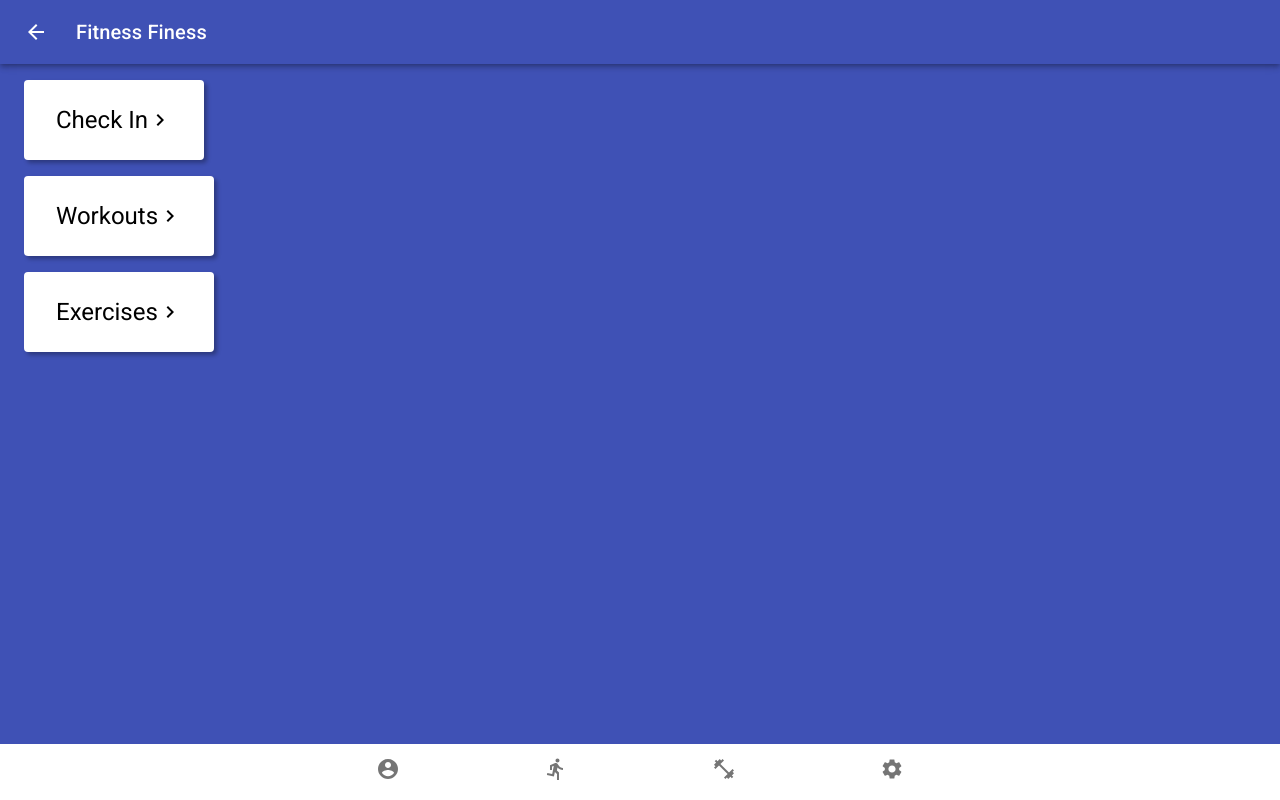
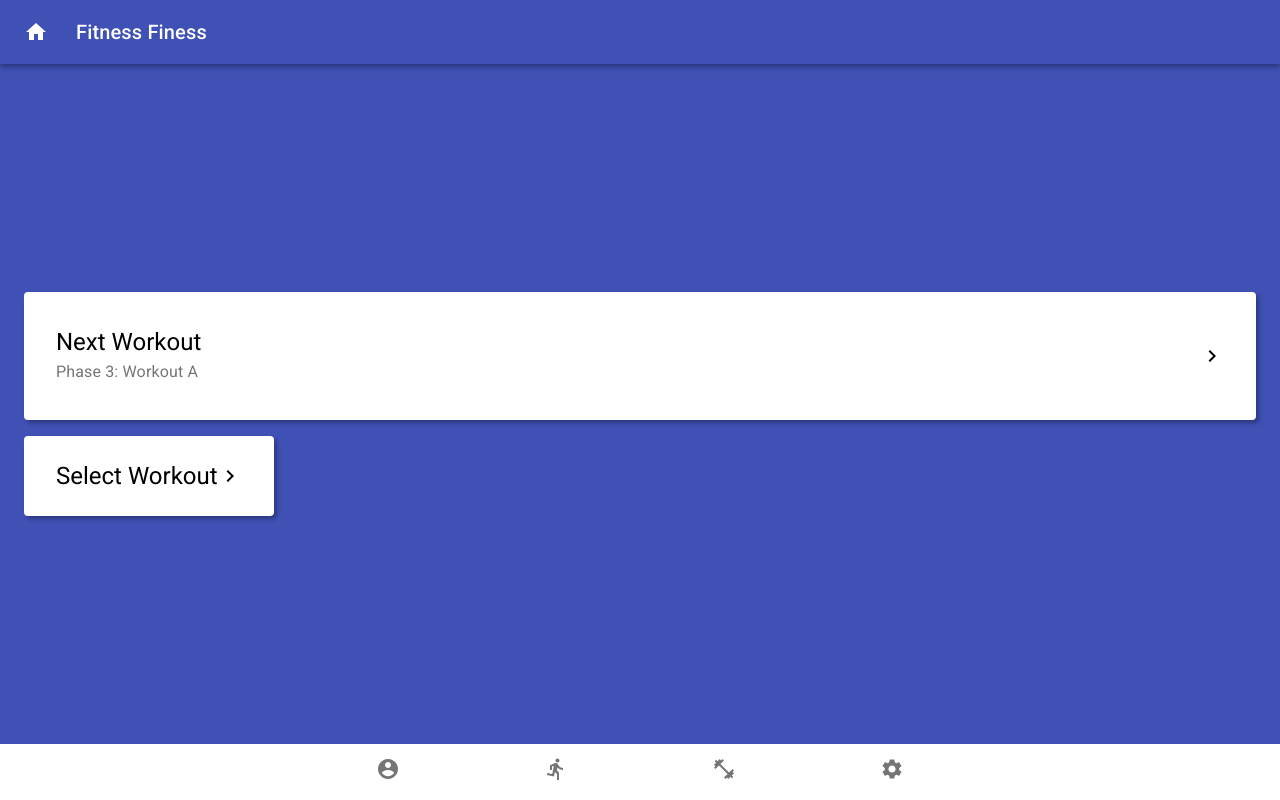
Before and after one commit to dglav/fitness-app, a React (Create React App) app: page / in a window 1280 px wide. Built offline with nearby package versions, Linux system fonts and the light colour scheme.

Commit message:
Added react-router-dom and modified main-page, including adding state for current workout

```diff
--- a/package.json
+++ b/package.json
@@ -7,6 +7,7 @@
     "@material-ui/icons": "^4.5.1",
     "react": "^16.11.0",
     "react-dom": "^16.11.0",
+    "react-router-dom": "^5.1.2",
     "react-scripts": "3.2.0",
     "styled-components": "^4.4.1"
   },
--- a/src/App.js
+++ b/src/App.js
@@ -1,17 +1,34 @@
 import React from "react";
+import { BrowserRouter as Router, Switch, Route } from "react-router-dom";
 
 import Header from "./components/header/header.component";
-import MainMenu from "./components/main-menu/main-menu.component";
 import Footer from "./components/footer/footer.component";
 
-const App = () => {
-  return (
-    <React.Fragment>
-      <Header />
-      <MainMenu />
-      <Footer />
-    </React.Fragment>
-  );
-};
+import MainMenu from "./components/main-menu/main-menu.component";
+import Workout from "./components/workout/workout.component";
+
+class App extends React.Component {
+  constructor(props) {
+    super(props);
+    this.state = { currentWorkout: "Phase 3: Workout A" };
+  }
+
+  render() {
+    return (
+      <Router>
+        <Header />
+        <Switch>
+          <Route exact path="/">
+            <MainMenu currentWorkout={this.state.currentWorkout} />
+          </Route>
+          <Route path="/workout">
+            <Workout />
+          </Route>
+        </Switch>
+        <Footer />
+      </Router>
+    );
+  }
+}
 
 export default App;
--- a/src/components/footer/footer.component.jsx
+++ b/src/components/footer/footer.component.jsx
@@ -9,8 +9,7 @@ import DirectionsRun from "@material-ui/icons/DirectionsRun";
 
 const useStyles = makeStyles({
   root: {
-    width: "100%",
-    flexGrow: 0
+    width: "100%"
   }
 });
 
--- a/src/components/header/header.component.jsx
+++ b/src/components/header/header.component.jsx
@@ -4,14 +4,11 @@ import AppBar from "@material-ui/core/AppBar";
 import Toolbar from "@material-ui/core/Toolbar";
 import Typography from "@material-ui/core/Typography";
 import IconButton from "@material-ui/core/IconButton";
-import ArrowBack from "@material-ui/icons/ArrowBack";
+import Home from "@material-ui/icons/Home";
 
 const useStyles = makeStyles(theme => ({
-  root: {
-    display: "flex",
-    flex: "0 1 auto"
-  },
-  menuButton: {
+  root: {},
+  homeButton: {
     marginRight: theme.spacing(2)
   },
   title: {
@@ -28,11 +25,11 @@ const Header = () => {
         <Toolbar>
           <IconButton
             edge="start"
-            className={classes.menuButton}
+            className={classes.homeButton}
             color="inherit"
             aria-label="menu"
           >
-            <ArrowBack />
+            <Home />
           </IconButton>
           <Typography variant="h6" className={classes.title}>
             Fitness Finess
--- a/src/components/main-menu/main-menu.component.jsx
+++ b/src/components/main-menu/main-menu.component.jsx
@@ -4,12 +4,15 @@ import { MainMenuContainer } from "./main-menu.styles";
 
 import MenuItem from "../menu-item/menu-item.component";
 
-const MainMenu = () => {
+const MainMenu = ({ currentWorkout }) => {
   return (
     <MainMenuContainer>
-      <MenuItem title="Check In" />
-      <MenuItem title="Workouts" />
-      <MenuItem title="Exercises" />
+      <MenuItem
+        title="Next Workout"
+        subtitle={currentWorkout}
+        route="/workout"
+      />
+      <MenuItem title="Select Workout" />
     </MainMenuContainer>
   );
 };
--- a/src/components/main-menu/main-menu.styles.jsx
+++ b/src/components/main-menu/main-menu.styles.jsx
@@ -3,7 +3,6 @@ import styled from "styled-components";
 import { Container } from "@material-ui/core";
 
 export const MainMenuContainer = styled(Container)`
-  flex: 1;
   display: flex;
   flex-direction: column;
   justify-content: space-around;
--- a/src/components/menu-item/menu-item.component.jsx
+++ b/src/components/menu-item/menu-item.component.jsx
@@ -12,11 +12,13 @@ const useStyles = makeStyles(theme => ({
     margin: theme.spacing(2, 0),
     minHeight: "80px",
     display: "flex",
-    flexGrow: 1,
     justifyContent: "space-between",
     alignItems: "center"
   },
   text: {
+    paddingLeft: theme.spacing(2)
+  },
+  subtext: {
     paddingLeft: theme.spacing(2)
   },
   arrow: {
@@ -24,14 +26,26 @@ const useStyles = makeStyles(theme => ({
   }
 }));
 
-const MenuItem = ({ title }) => {
+const MenuItem = ({ title, subtitle, route }) => {
   const classes = useStyles();
 
   return (
-    <ButtonBase className={classes.root}>
-      <Typography variant="h5" component="h3" className={classes.text}>
-        {title}
-      </Typography>
+    <ButtonBase className={classes.root} href={route}>
+      <div className="text">
+        <Typography variant="h5" component="h3" className={classes.text}>
+          {title}
+        </Typography>
+        {subtitle ? (
+          <Typography
+            variant="subtitle1"
+            component="p"
+            className={classes.subtext}
+            color="textSecondary"
+          >
+            {subtitle}
+          </Typography>
+        ) : null}
+      </div>
       <ChevronRight color="inherit" className={classes.arrow} />
     </ButtonBase>
   );
--- /dev/null
+++ b/src/components/workout/workout.component.jsx
@@ -0,0 +1,7 @@
+import React from "react";
+
+const Workout = () => {
+  return <div>Workout Page</div>;
+};
+
+export default Workout;
--- a/src/index.css
+++ b/src/index.css
@@ -17,6 +17,7 @@ body,
   display: flex;
   flex-direction: column;
   background-color: #3f51b5;
+  justify-content: space-between;
 }
 
 code {
```
Also changed, not shown: 1 other file (tests, documents, lock files or other folders).
